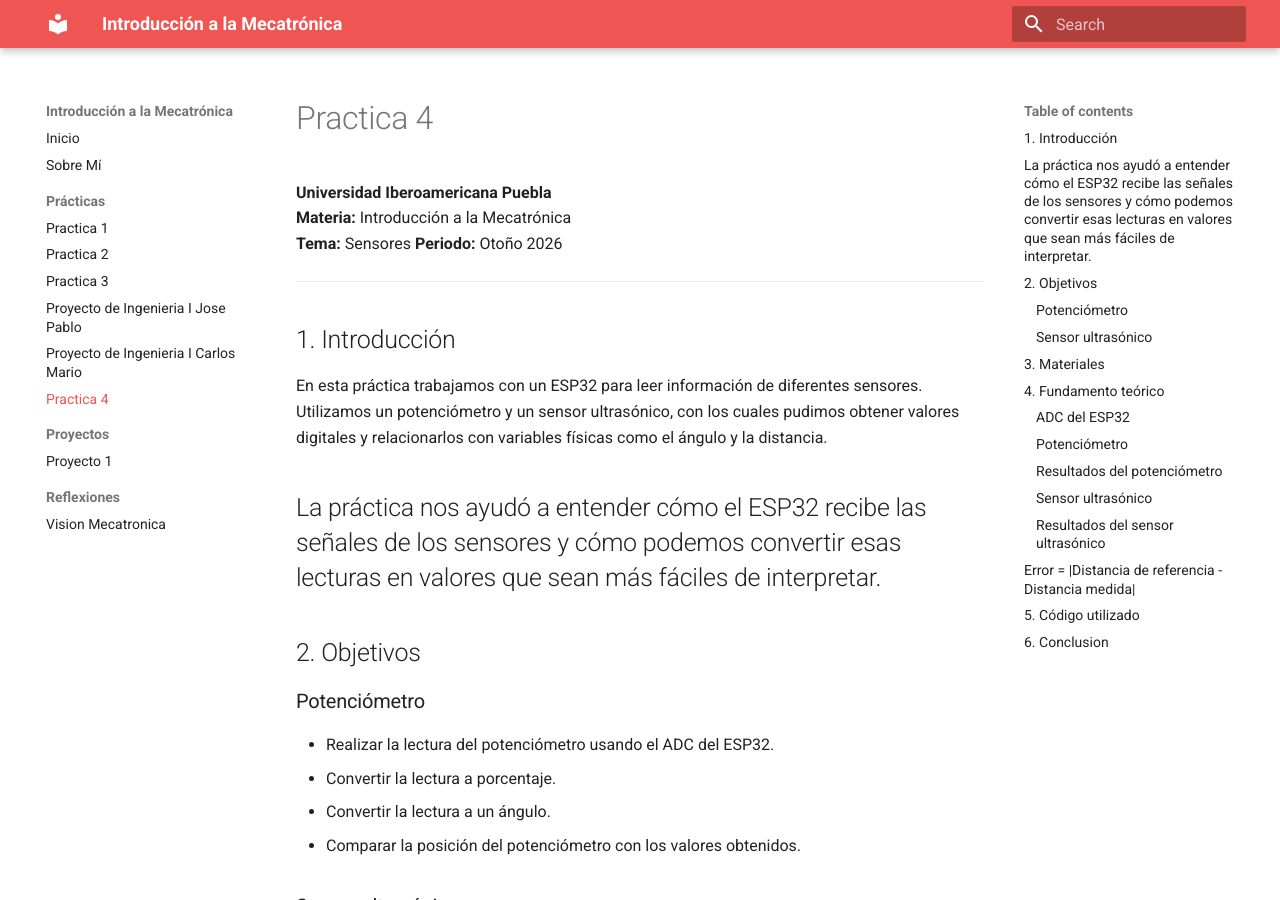
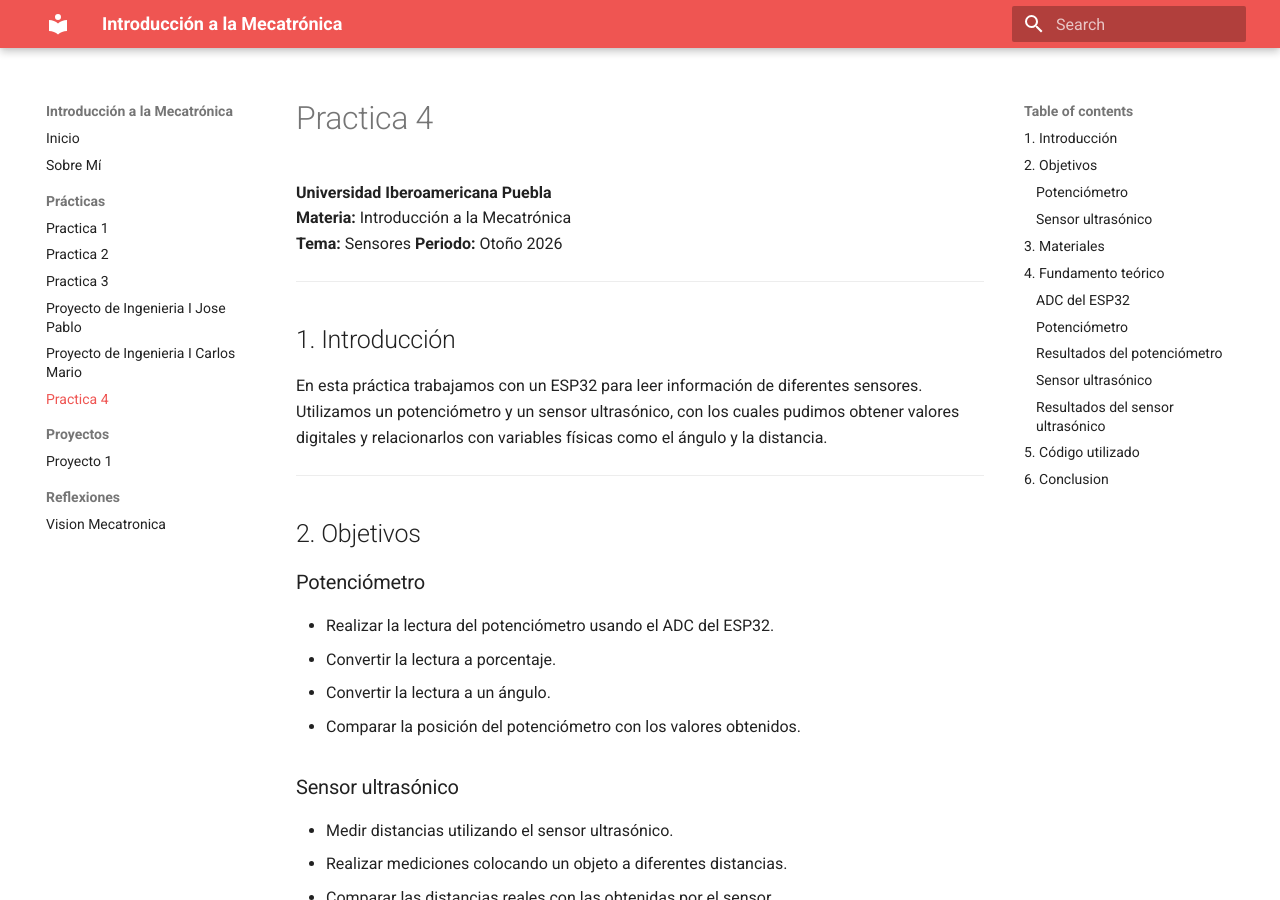
Before and after one commit to Josepablo-png/Planeta-vegeta-, an MkDocs documentation site: the page built from docs/Practicas/Practica4.md, in a window 1280 px wide and 900 px high. Built offline with MkDocs 1.6.1 and Material for MkDocs 9.7.7, drawn with Linux system fonts in a browser that asks for light colours.

Commit message:
practica4

```diff
--- a/docs/Practicas/Practica4.md
+++ b/docs/Practicas/Practica4.md
@@ -8,7 +8,7 @@
 
 En esta práctica trabajamos con un ESP32 para leer información de diferentes sensores. Utilizamos un potenciómetro y un sensor ultrasónico, con los cuales pudimos obtener valores digitales y relacionarlos con variables físicas como el ángulo y la distancia.
 
-La práctica nos ayudó a entender cómo el ESP32 recibe las señales de los sensores y cómo podemos convertir esas lecturas en valores que sean más fáciles de interpretar.
+
 ---
 
 ## 2. Objetivos
@@ -105,8 +105,9 @@
 Los resultados muestran que las mediciones del sensor fueron bastante cercanas a las distancias de referencia. Sin embargo, hubo pequeñas diferencias debido a factores como la posición del objeto, el rebote de las ondas ultrasónicas y posibles variaciones en la lectura del sensor.
 
 El error se calculó mediante:
+`Error = |Distancia de referencia - Distancia medida|`
 
-`Error = |Distancia de referencia - Distancia medida|`
+
 ---
 
 ## 5. Código utilizado
```
